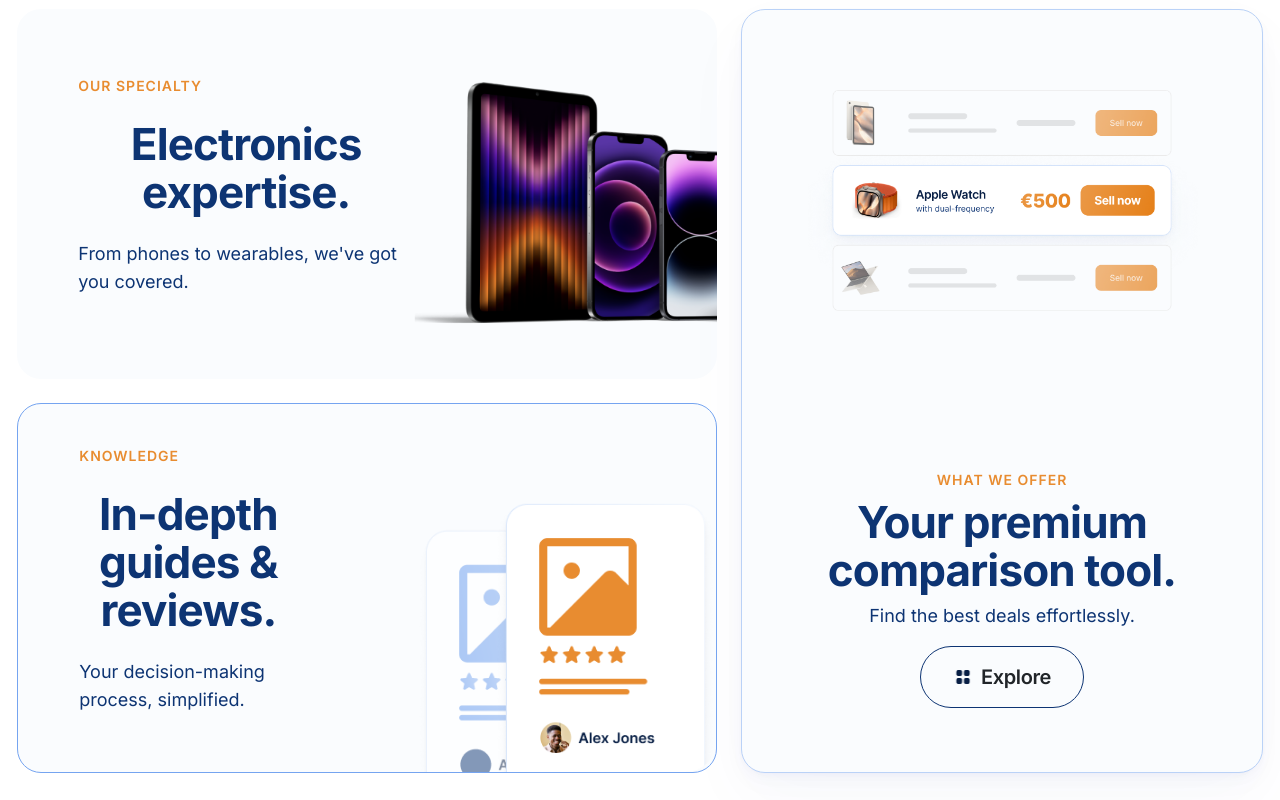
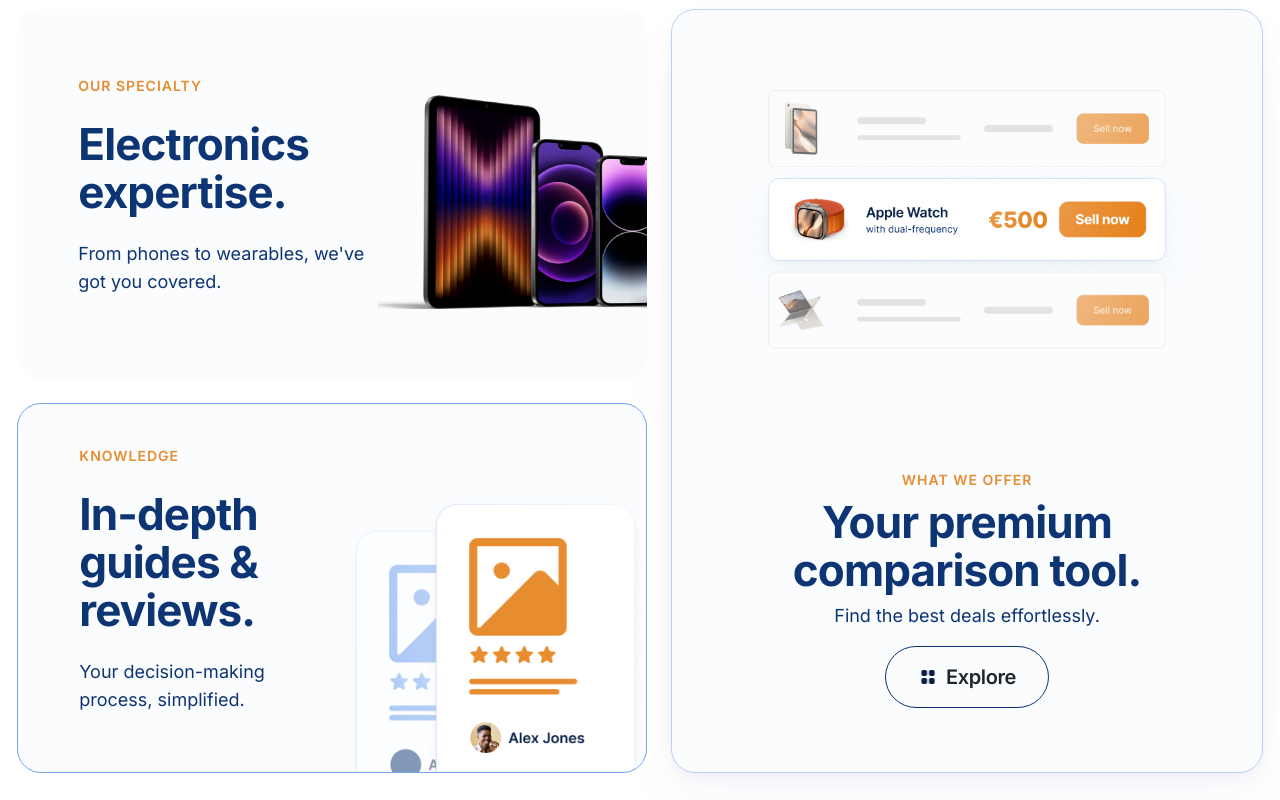
Before and after one commit to nextdev02/Sellrs, a plain HTML site: page index.html in a window 1280 px wide. Shown: the part 580-1380 px from the top of the page. Drawn offline with nearby package versions, Linux system fonts and the light colour scheme.

Commit message:
desktop done

```diff
--- a/assets/css/style.css
+++ b/assets/css/style.css
@@ -233,6 +233,7 @@ img {
 }
 
 /* -------- Hero Card -------- */
+
 .hero-cards {
     display: flex;
     width: 100%;
@@ -249,7 +250,7 @@ img {
 
 .left-card .top-card,
 .left-card .bottom-card {
-    width: 700px;
+    width: 100%;
     height: 369.831px;
     border-radius: 24px;
     background: var(--card-bg);
@@ -260,6 +261,7 @@ img {
     display: flex;
     align-items: center;
     justify-content: center;
+
 }
 
 .top-card .hero-content {
@@ -276,7 +278,7 @@ img {
 .top-card .hero-content h1 {
     color: var(--Primary-color);
     font-size: 44px;
-    font-style: normal;
+    text-align: start;
     font-weight: 700;
     line-height: 48px;
     letter-spacing: -0.88px;
@@ -284,7 +286,6 @@ img {
 
 .top-card .hero-content p {
     color: var(--Primary-color);
-    font-family: Inter;
     font-size: 18px;
     font-style: normal;
     font-weight: 400;
@@ -318,7 +319,7 @@ img {
 .bottom-card .hero-content h1 {
     color: var(--Primary-color);
     font-size: 44px;
-    font-style: normal;
+    text-align: start;
     font-weight: 700;
     line-height: 48px;
     letter-spacing: -0.88px;
@@ -861,7 +862,7 @@ img {
 
   .question-btn {
     display: flex;
-    align-items: center;
+    align-items: start;
     justify-content: center;
     font-size: 1rem;
     color: var(--Primary-color);
--- a/index.html
+++ b/index.html
@@ -469,7 +469,7 @@
                             <div class="question-answer">
                                 <div class="question">
                                     <h3 class="title-question">
-                                        Lorem ipsum dolor sit amet, consectetur adipiscing elit? <br>
+                                        Lorem ipsum dolor sit amet, consectetur adipiscing elit?
                                         This is some subtext which appears after expanding the accordian.
                                     </h3>
                                     <button class="question-btn">
```
